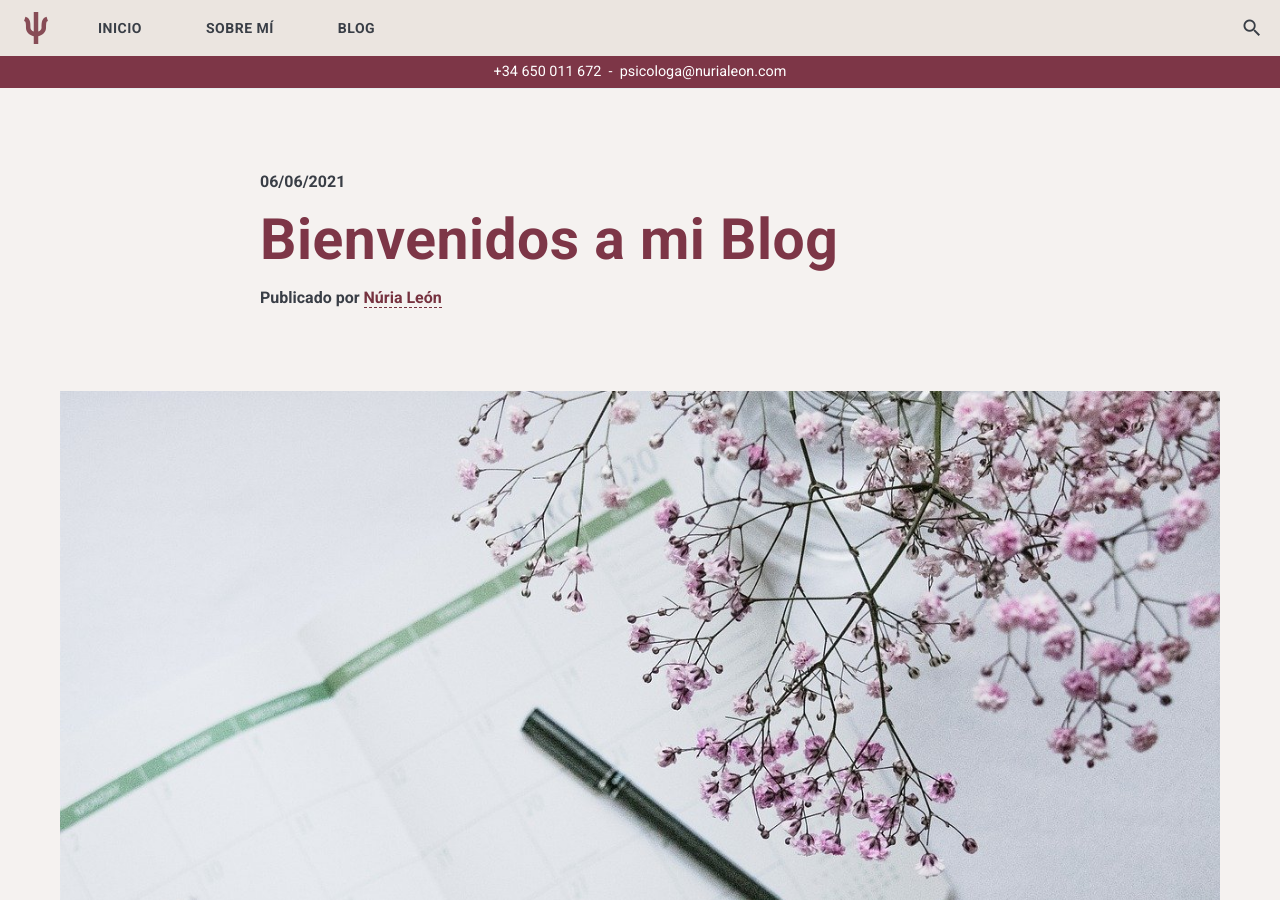
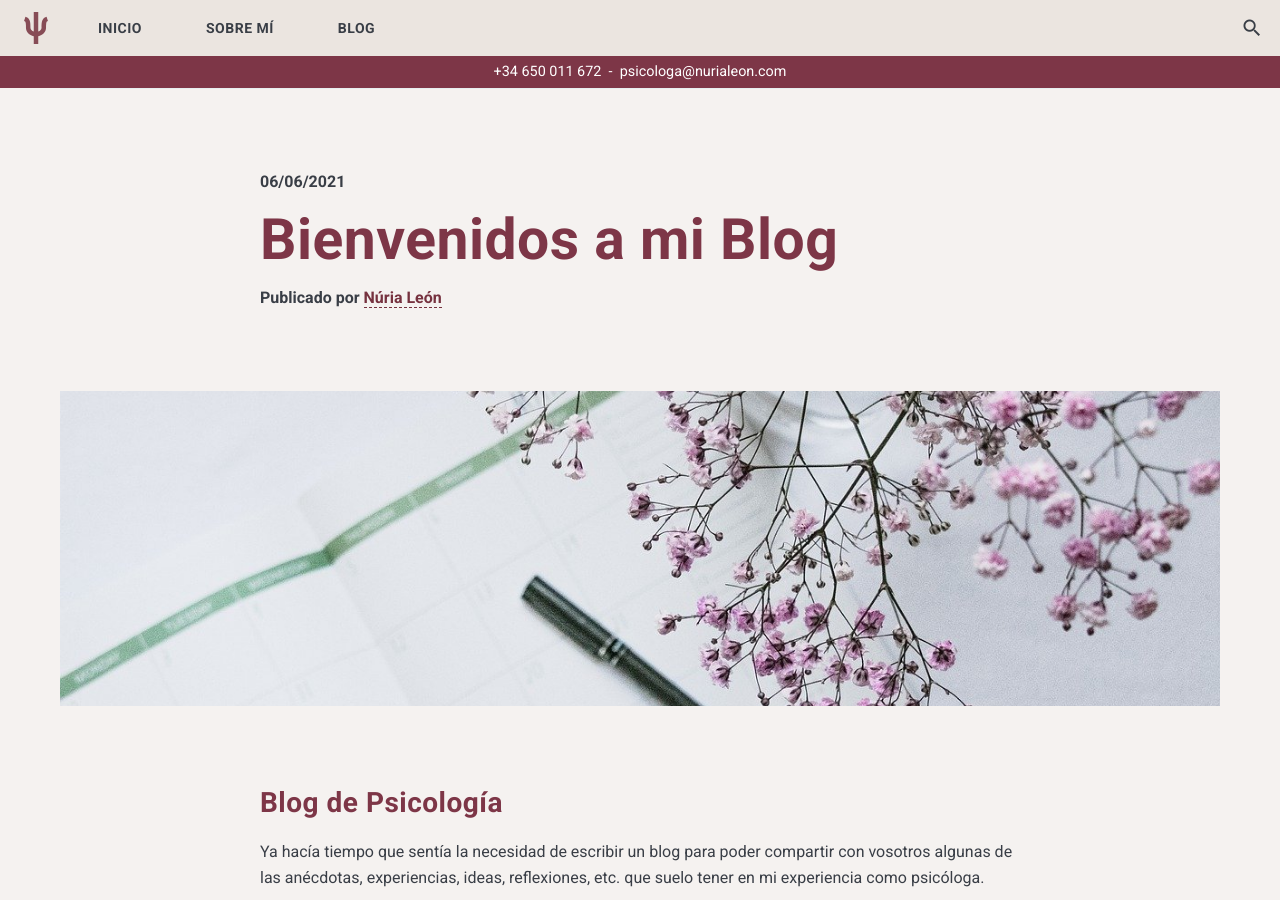
Before and after one commit to nurialeonsallent/nurialeon.com, a Jekyll site: the page built from _posts/2021-01-01-bienvenidos-al-blog-psicologia.markdown, in a window 1280 px wide and 900 px high. Built offline with Jekyll 4.4.1, drawn with Linux system fonts in a browser that asks for light colours; nearby versions of some CDN libraries.

Commit message:
Update _post.scss

```diff
--- a/_sass/4-layouts/_post.scss
+++ b/_sass/4-layouts/_post.scss
@@ -19,8 +19,8 @@
 
     .post-title {
       margin: 10px 0;
-      font-size: 42px;
-      line-height: 42px;
+      font-size: 34px;
+      line-height: 36px;
     }
   }
 }
@@ -64,7 +64,7 @@
     display: table;
     width: 100%;
     min-height: 300px;
-    padding-top: 50%;
+    padding-top: 35vh;
 
     @media only screen and (max-width: $mobile) {
       min-height: 180px;
@@ -155,7 +155,7 @@
         content: "";
         display: table;
         width: 100%;
-        padding-bottom: 65%;
+        padding-bottom: 25vh;
       }
     }
 
```
